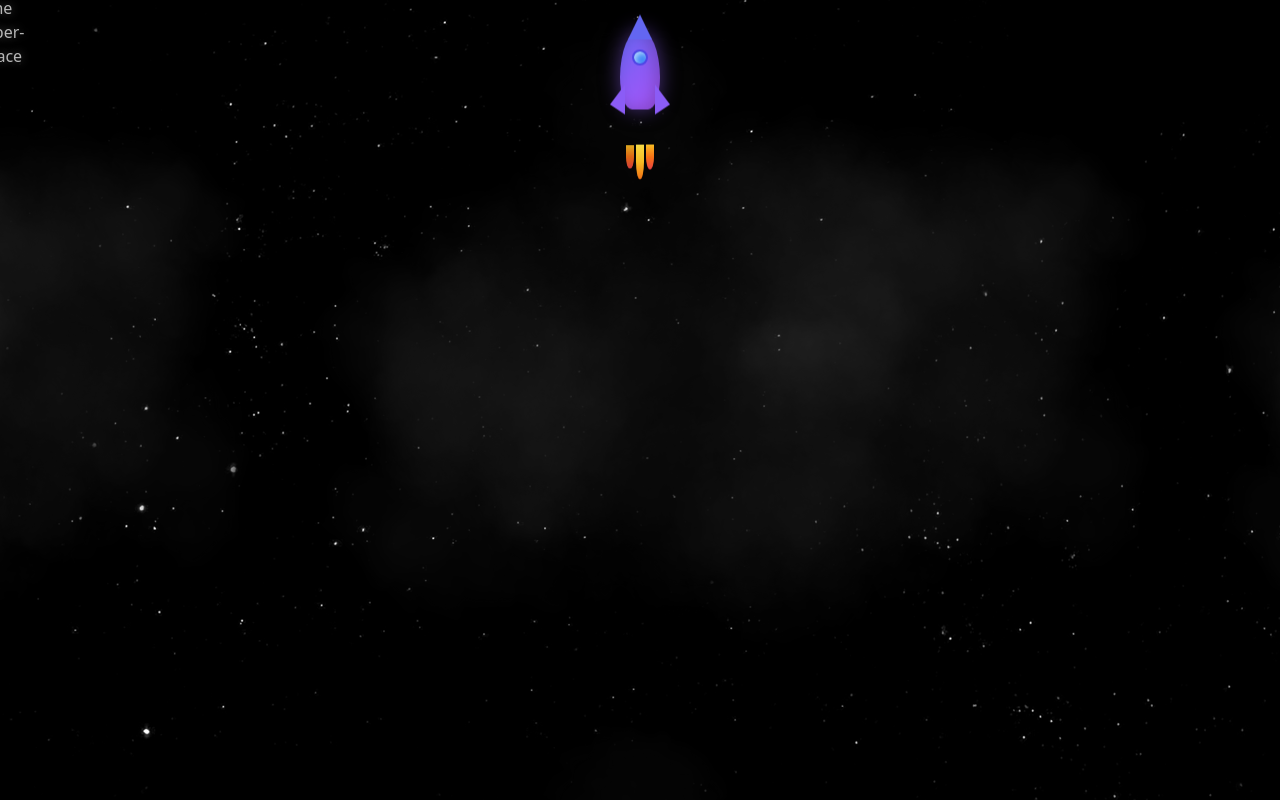
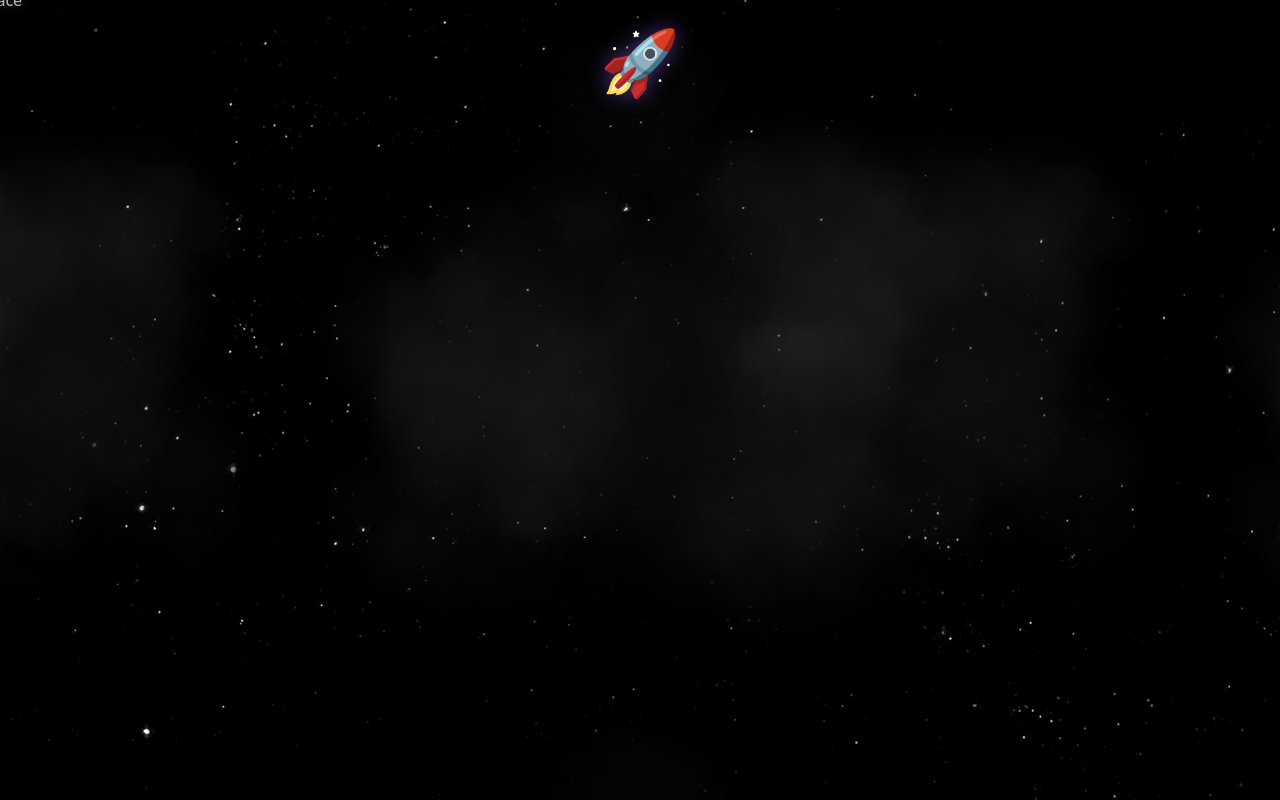
Before and after one commit to xujinhuan675-cloud/AstroSupabase, an Astro site: page / in a window 1280 px wide. Built offline with nearby package versions, Linux system fonts and the light colour scheme; Astro itself is replaced by a stand-in of ours; no server answers.

Commit message:
样式修复2

```diff
--- a/src/components/MainNav.astro
+++ b/src/components/MainNav.astro
@@ -802,14 +802,15 @@
   function generateToc() {
     if (!tocList) return;
 
-    // 查找文章中的标题
-    const article = document.querySelector('article');
-    if (!article) {
+    // 只查找文章正文内容中的标题（.popover-hint 或 .prose 内）
+    // 排除侧边栏模块（文章浏览、反向链接、知识图谱等）的标题
+    const contentArea = document.querySelector('article .popover-hint') || document.querySelector('article .prose');
+    if (!contentArea) {
       tocList.innerHTML = '<li class="mobile-toc-empty">当前页面无目录</li>';
       return;
     }
 
-    const headings = article.querySelectorAll('h1, h2, h3, h4');
+    const headings = contentArea.querySelectorAll('h1, h2, h3, h4');
     if (headings.length === 0) {
       tocList.innerHTML = '<li class="mobile-toc-empty">当前页面无目录</li>';
       return;
--- a/src/pages/index.astro
+++ b/src/pages/index.astro
@@ -66,21 +66,10 @@
       />
     </div>
 
-    <!-- CSS 火箭图标 -->
+    <!-- 火箭图标 -->
     <a href="/blog" class="rocket-link">
       <div class="rocket-container">
-        <div class="rocket">
-          <div class="rocket-body">
-            <div class="rocket-window"></div>
-          </div>
-          <div class="rocket-fin rocket-fin-left"></div>
-          <div class="rocket-fin rocket-fin-right"></div>
-          <div class="rocket-flame">
-            <div class="flame flame-1"></div>
-            <div class="flame flame-2"></div>
-            <div class="flame flame-3"></div>
-          </div>
-        </div>
+        <span class="rocket-emoji">🚀</span>
       </div>
     </a>
 
@@ -101,7 +90,7 @@
 </html>
 
 <style>
-  /* CSS 火箭样式 */
+  /* 火箭样式 */
   .rocket-link {
     text-decoration: none;
     display: block;
@@ -113,108 +102,14 @@
     display: flex;
     justify-content: center;
     align-items: center;
-    padding: 2rem;
+    padding: 1rem;
   }
 
-  .rocket {
-    position: relative;
-    width: 60px;
-    height: 120px;
+  .rocket-emoji {
+    font-size: 4rem;
     animation: float 3s ease-in-out infinite;
-  }
-
-  .rocket-body {
-    position: absolute;
-    top: 0;
-    left: 50%;
-    transform: translateX(-50%);
-    width: 40px;
-    height: 80px;
-    background: linear-gradient(135deg, #6366f1 0%, #8b5cf6 50%, #a855f7 100%);
-    border-radius: 50% 50% 30% 30% / 60% 60% 40% 40%;
-    box-shadow:
-      inset -5px 0 15px rgba(0,0,0,0.2),
-      0 0 20px rgba(139, 92, 246, 0.5);
-  }
-
-  .rocket-body::before {
-    content: '';
-    position: absolute;
-    top: -15px;
-    left: 50%;
-    transform: translateX(-50%);
-    width: 0;
-    height: 0;
-    border-left: 12px solid transparent;
-    border-right: 12px solid transparent;
-    border-bottom: 25px solid #6366f1;
-  }
-
-  .rocket-window {
-    position: absolute;
-    top: 20px;
-    left: 50%;
-    transform: translateX(-50%);
-    width: 16px;
-    height: 16px;
-    background: linear-gradient(135deg, #60a5fa 0%, #3b82f6 100%);
-    border-radius: 50%;
-    border: 2px solid #4f46e5;
-    box-shadow: inset 2px 2px 4px rgba(255,255,255,0.5);
-  }
-
-  .rocket-fin {
-    position: absolute;
-    bottom: 35px;
-    width: 0;
-    height: 0;
-  }
-
-  .rocket-fin-left {
-    left: 0;
-    border-top: 20px solid transparent;
-    border-right: 15px solid #8b5cf6;
-    border-bottom: 10px solid transparent;
-  }
-
-  .rocket-fin-right {
-    right: 0;
-    border-top: 20px solid transparent;
-    border-left: 15px solid #8b5cf6;
-    border-bottom: 10px solid transparent;
-  }
-
-  .rocket-flame {
-    position: absolute;
-    bottom: -30px;
-    left: 50%;
-    transform: translateX(-50%);
-    display: flex;
-    gap: 2px;
-  }
-
-  .flame {
-    width: 8px;
-    border-radius: 0 0 50% 50%;
-    animation: flicker 0.15s ease-in-out infinite alternate;
-  }
-
-  .flame-1 {
-    height: 25px;
-    background: linear-gradient(to bottom, #fbbf24, #f97316, #ef4444);
-    animation-delay: 0s;
-  }
-
-  .flame-2 {
-    height: 35px;
-    background: linear-gradient(to bottom, #fde047, #fbbf24, #f97316);
-    animation-delay: 0.05s;
-  }
-
-  .flame-3 {
-    height: 25px;
-    background: linear-gradient(to bottom, #fbbf24, #f97316, #ef4444);
-    animation-delay: 0.1s;
+    display: inline-block;
+    filter: drop-shadow(0 0 10px rgba(139, 92, 246, 0.5));
   }
 
   @keyframes float {
@@ -223,17 +118,6 @@
     }
     50% {
       transform: translateY(-10px);
-    }
-  }
-
-  @keyframes flicker {
-    0% {
-      opacity: 1;
-      transform: scaleY(1);
-    }
-    100% {
-      opacity: 0.8;
-      transform: scaleY(0.9);
     }
   }
 
@@ -263,26 +147,8 @@
   }
 
   @media (max-width: 768px) {
-    .rocket {
-      width: 50px;
-      height: 100px;
-    }
-
-    .rocket-body {
-      width: 32px;
-      height: 64px;
-    }
-
-    .rocket-body::before {
-      border-left: 10px solid transparent;
-      border-right: 10px solid transparent;
-      border-bottom: 20px solid #6366f1;
-    }
-
-    .rocket-window {
-      width: 12px;
-      height: 12px;
-      top: 16px;
+    .rocket-emoji {
+      font-size: 3rem;
     }
 
     .title {
```
